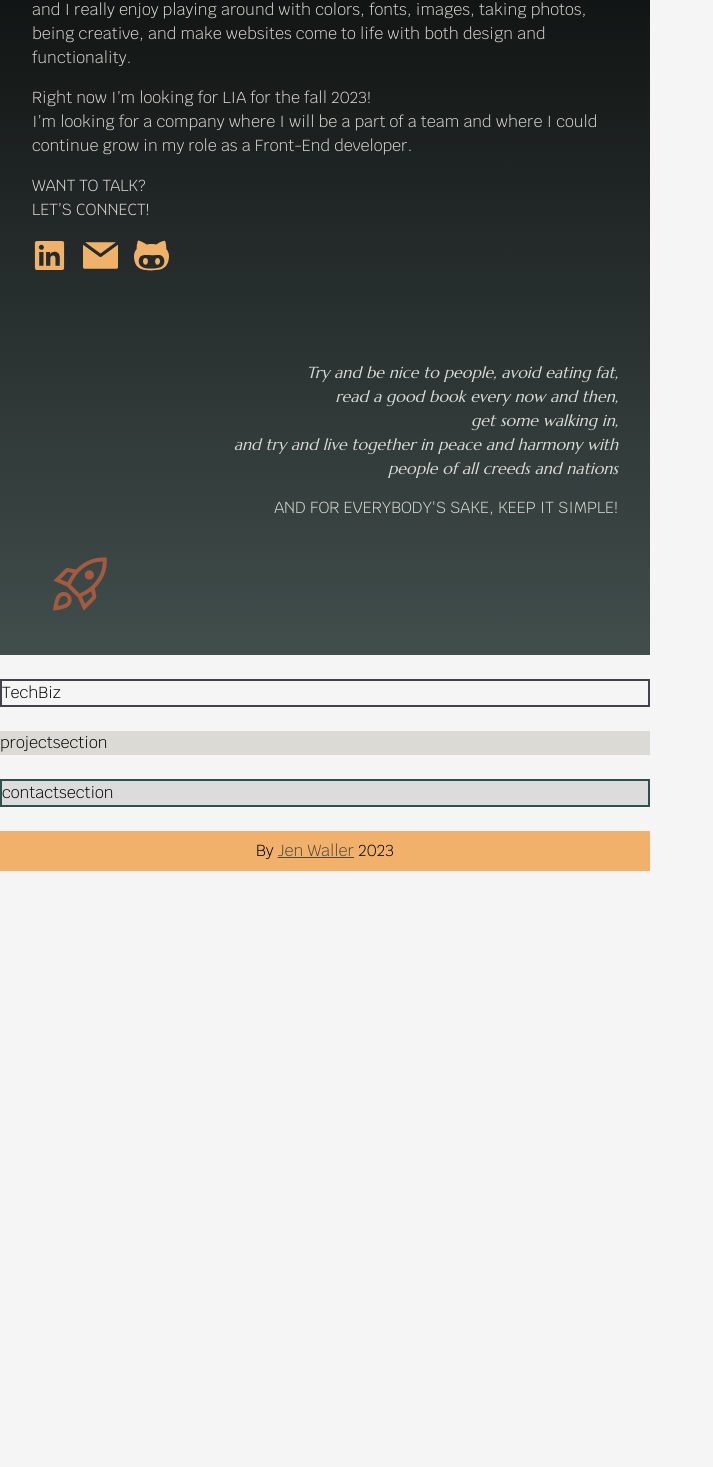
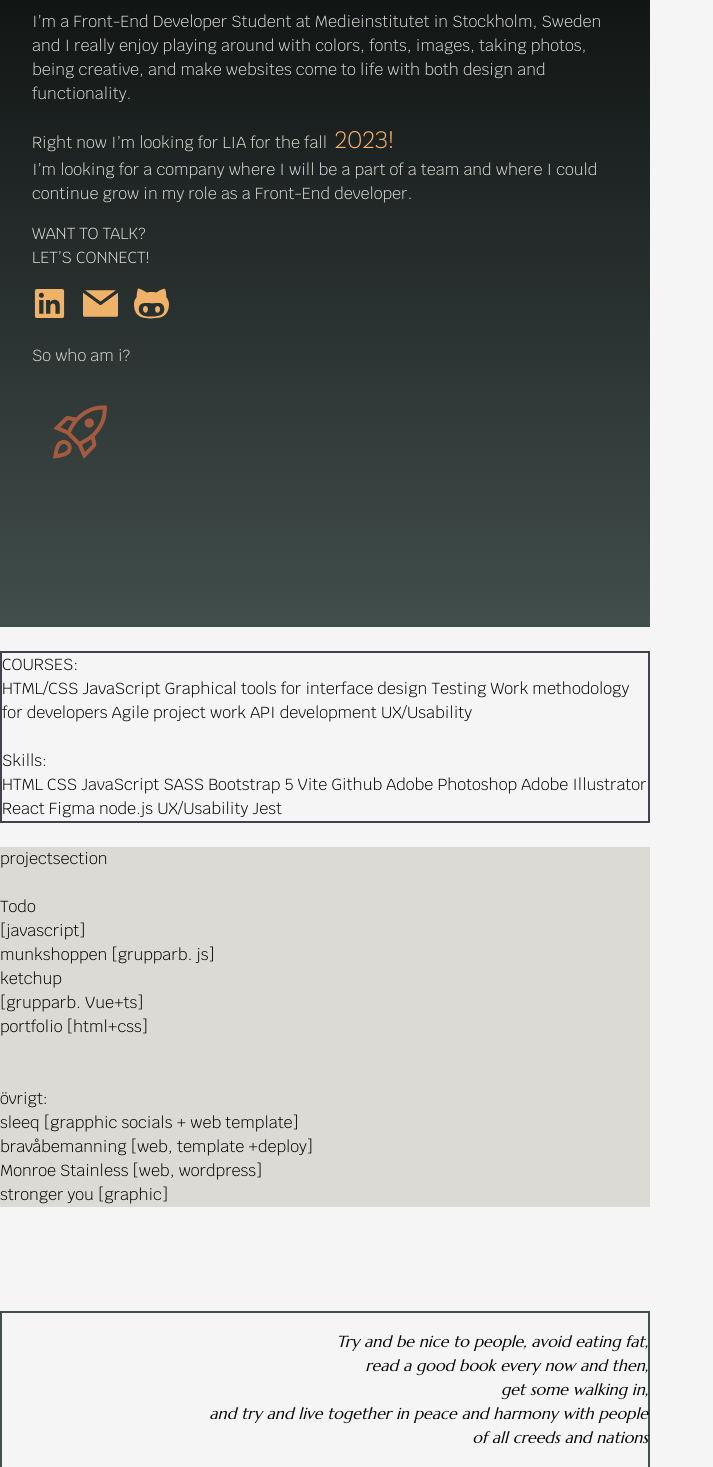
Before and after one commit to jenmwa/jenwaller-se, a Vue app: page / in a window 1280 px wide. Shown: the part 1020-2487 px from the top of the page, without its empty margins (0-713 px from the left). Before the commit the page ends 1891 px from the top, so only its background shows below. Built offline with nearby package versions, Linux system fonts and the light colour scheme.

Commit message:
:art: section added, structure ongoing

```diff
--- a/src/App.vue
+++ b/src/App.vue
@@ -7,6 +7,7 @@
   import ProjectSection from './components/ProjectSection.vue';
   import ContactSection from './components/ContactSection.vue';
   import FooterSection from './components/FooterSection.vue';
+import WildSection from './components/WildSection.vue';
 </script>
 
 <template>
@@ -19,6 +20,7 @@
         <!--<ParallaxHero />-->
         <TechSection/><br>
         <ProjectSection/><br>
+        <WildSection/><br>
         <ContactSection/><br>
       </div>
     </div>
--- a/src/components/AboutMe.vue
+++ b/src/components/AboutMe.vue
@@ -1,11 +1,12 @@
 <template>
   <div class="about" id="about">
-   <p>Welcome</p>
+   <p>Welcome <span class="material-symbols-outlined">waving_hand</span></p>
+
    <h2>Don't be a stranger!</h2>
-    <span class="material-symbols-outlined">waving_hand</span>
+
     <p class="about-me-text">I'm Jenny, Nice to meet you! </p>
     <p class="about-me-text">I’m a Front-End Developer Student at Medieinstitutet in Stockholm, Sweden and I really enjoy playing around with colors, fonts, images, taking photos, being creative, and make websites come to life with both design and functionality.</p>
-    <p class="about-me-text">Right now I’m looking for LIA for the fall 2023!<br>
+    <p class="about-me-text">Right now I’m looking for LIA for the fall <span class="color-text">2023!</span><br>
       I’m looking for a company where I will be a part of a team and where I could continue grow in my role as a Front-End developer.</p>
     <p>Want to talk?<br> Let’s connect!</p>
 
@@ -13,10 +14,7 @@
     <img class="icons" src="/email-svgrepo-com.svg">
     <img class="icons" src="/github-svgrepo-com.svg">
 
-    <div class="words">
-      <p class="meaning-of-life">Try and be nice to people, avoid eating fat, <br>read a good book every now and then,<br>get some walking in, <br>and try and live together in peace and harmony with people of all creeds and nations</p>
-      <p>and for everybody's sake, KEEP IT SIMPLE!</p>
-    </div>
+    <p class="about-me-text">So who am i?</p>
     <span class="material-symbols-outlined rocket">
 rocket_launch
 </span>
@@ -53,6 +51,21 @@ h2 {
   text-transform: none;
   }
 
+  .color-text {
+    font-size: 1.5rem;
+    transition: transform 500ms;
+    transition-timing-function: cubic-bezier(.75, -3, .25, 4);
+    cursor:default;
+    margin-left: 0.2rem;
+    color: $accessoryColor;
+
+    &:hover {
+      transform: scale(1.5);
+      transition: .4s ease-in;
+      color: $accessoryColor2;
+    }
+  }
+
   .icons, .material-symbols-outlined {
     margin-top: 1rem;
     margin-right: 1rem;
@@ -67,25 +80,6 @@ h2 {
       transform: scale(1.1);
       transition: .4s ease-in;
     }
-
-  }
-  div.words {
-    text-align: right;
-    background: none;
-    height: 0;
-    margin-top: 5rem;
-    height: auto;
-
-    .meaning-of-life {
-      font-size: 0.75;
-      font-weight: 100;
-      margin-left: auto;
-      padding-left: 1rem;
-      text-transform: none;
-      font-family: $secondaryFont;
-      width: 70%;
-      font-style: italic;
-    }
   }
   .rocket {
     font-size: 4rem;
--- a/src/components/NavBar.vue
+++ b/src/components/NavBar.vue
@@ -1,4 +1,4 @@
-<script>
+<script lang="js">
 import BurgerButton from './BurgerButton.vue';
 import MainMenu from './MainMenu.vue';
 
--- a/src/components/ProjectSection.vue
+++ b/src/components/ProjectSection.vue
@@ -1,6 +1,16 @@
 <template>
     <div>
-      projectsection
+      projectsection<br><br>
+      Todo<br> [javascript]<br>
+      munkshoppen [grupparb. js]<br>
+      ketchup<br> [grupparb. Vue+ts]<br>
+      portfolio [html+css]<br>
+      <br><br>
+      övrigt:<br>
+      sleeq [grapphic socials + web template]<br>
+      bravåbemanning [web, template +deploy]<br>
+      Monroe Stainless [web, wordpress]<br>
+      stronger you [graphic]<br>
     </div>
   </template>
 
--- a/src/components/TechSection.vue
+++ b/src/components/TechSection.vue
@@ -1,6 +1,16 @@
 <template>
     <div>
-      TechBiz
+      COURSES:<br>
+      HTML/CSS
+      JavaScript
+      Graphical tools for interface design
+      Testing
+      Work methodology for developers
+      Agile project work
+      API development
+      UX/Usability<br><br>
+      Skills:<br>
+      HTML CSS JavaScript SASS Bootstrap 5 Vite Github Adobe Photoshop Adobe Illustrator React Figma node.js UX/Usability Jest
     </div>
   </template>
 
--- /dev/null
+++ b/src/components/WildSection.vue
@@ -0,0 +1,32 @@
+<template>
+  <div class="words">
+    <p class="meaning-of-life">Try and be nice to people, avoid eating fat, <br>read a good book every now and then,<br>get some walking in, <br>and try and live together in peace and harmony with people of all creeds and nations</p>
+    <p>and for everybody's sake, KEEP IT SIMPLE!</p>
+  </div>
+</template>
+
+  <style scoped lang="scss">
+
+  div {
+    border: 2px solid $secondaryColorDark;
+  }
+  div.words {
+    text-align: right;
+    background: none;
+    height: 0;
+    margin-top: 5rem;
+    height: auto;
+
+    .meaning-of-life {
+      font-size: 0.75;
+      font-weight: 100;
+      margin-left: auto;
+      padding-left: 1rem;
+      text-transform: none;
+      font-family: $secondaryFont;
+      width: 70%;
+      font-style: italic;
+    }
+  }
+
+  </style>
```
